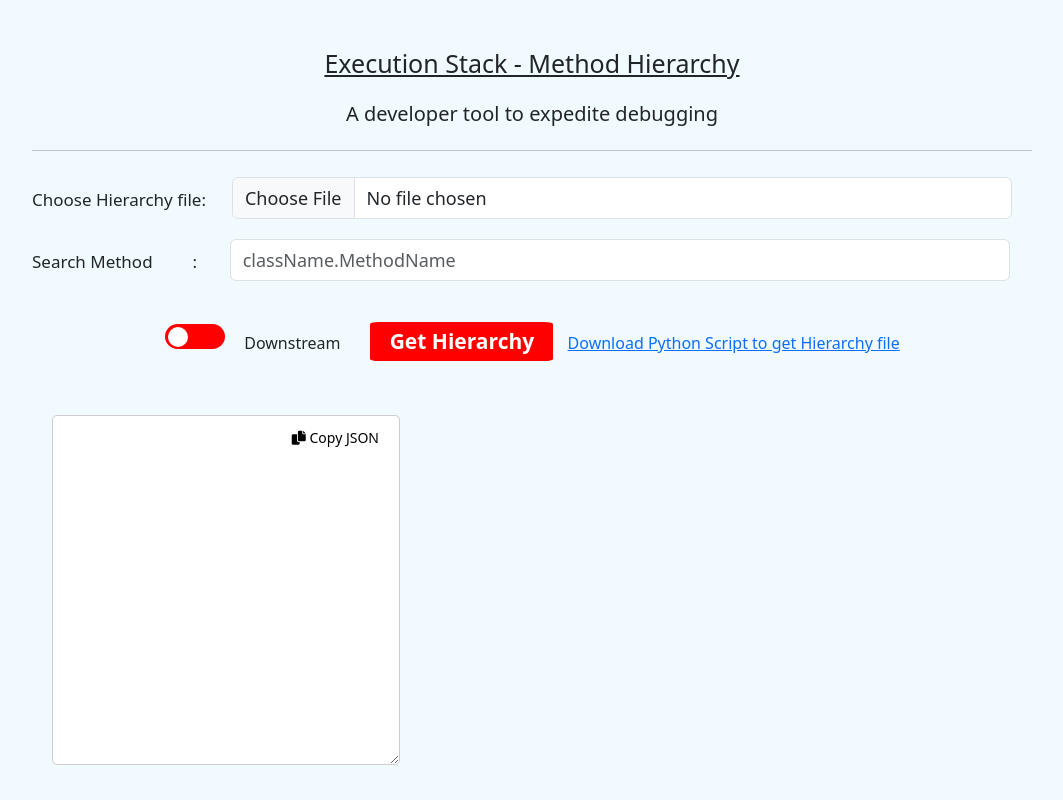
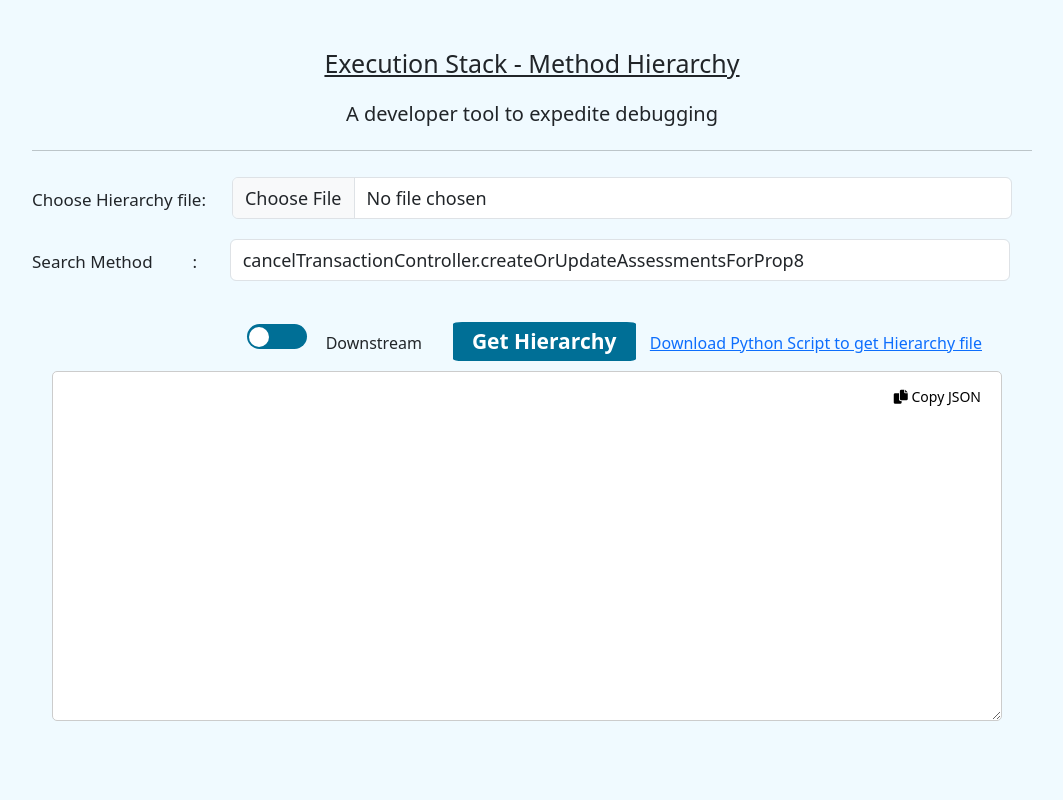
Before and after one commit to karthickeyanHub/ccsfstacktrace.github.io, a plain HTML site: page index.html in a window 1280 px wide. Shown: the whole page, without its empty margins (108-1171 px from the left). Drawn offline with nearby package versions, Linux system fonts and the light colour scheme.

Commit message:
Update index.html

```diff
--- a/index.html
+++ b/index.html
@@ -27,7 +27,7 @@
             margin: 10px;
         }
         .alignTextArea {
-            //width: 100%;
+            width: 95%;
             height: 350px; /* Set a fixed height for the textarea */
         }
         .container {
@@ -35,6 +35,7 @@
         }
         .side-by-side {
             display: flex;
+
             //justify-content: space-between;
         }
         .hierarchy-container, .textarea-container {
@@ -44,7 +45,7 @@
 		  position: relative;
 		  width: 60px;
 		  height: 25px;
-		  background-color: #FF0000;
+		  background-color: #006F96;
 		  border-radius: 50px;
 		  cursor: pointer;
 		  transition: background-color 0.3s;
@@ -62,7 +63,7 @@
 		  transition: transform 0.3s;
 		}
 		.toggle.on {
-		  background-color: #FF0000;
+		  background-color: #006F96;
 		}
 		.toggle.on:before {
 		  transform: translateX(35px);
@@ -119,7 +120,7 @@
 			font-size: 21px;
 			line-height: 37px;
 			margin-top: 15px;
-			background-color: #FF0000;
+			background-color: #006F96;
 			border: none;
 			border-radius: 5%;
 			color:#fff;
@@ -127,15 +128,19 @@
 
 
 		 .textarea-container {
+			width:100%;
             position: relative;
-            width: fit-content;
+            //width: fit-content;
             margin: 20px;
+
         }
 
         /* Styling the textarea */
         textarea {
-            width: 348px;
-            height: 350px;
+
+			font-family: 'Query New', sans-serif;
+           // width: 348px;
+           // height: 350px;
             padding: 10px;
             font-size: 14px;
             border: 1px solid #ccc;
@@ -145,8 +150,8 @@
         /* Styling the copy button */
         .copy-btn {
         position: absolute;
-            top: 1px;
-            right: 10px;
+		top: 10px; /* Adjust the position from the top */
+		right: 6%; /* Adjust the position from the right */
 		border: none;
 		background-color: #fff;
 		padding: 1px;
@@ -197,6 +202,13 @@
 			width: 420;
 			 cursor: pointer;
 		}
+		.alignButton{
+			padding-right:5%;
+			float:right;
+		}
+		.alignTextContent{
+			padding-top:3%;
+		}
     </style>
 </head>
 <body>
@@ -217,10 +229,10 @@
 				CCSF => cancelTransactionController.createOrUpdateAssessmentsForProp8
 				Sanmatio => AppraiserActivityAnnualTriggerHandler.processAppraiserActivities
 				-->
-                <input type="text" id="searchParams" placeholder="className.MethodName" class="form-control inputControle" value="">
+                <input type="text" id="searchParams" placeholder="className.MethodName" class="form-control inputControle" value="cancelTransactionController.createOrUpdateAssessmentsForProp8">
             </div>
         </Center>
-		<center>
+		<div class="alignButton">
 			<div class="side-by-side toggle-wrapper">
 			  <div id="toggle" class="toggle"></div>
 			  <span id="toggleLabel" class="label ">Downstream</span>
@@ -230,18 +242,18 @@
 
 			<a onclick="downloadFile()" class=" pythonButton ">Download Python Script to get Hierarchy file</a>
 
-		</center>
+		</div>
 
-        <div class="side-by-side mt-4">
-            <!-- Textarea Section -->
-            <div class="textarea-container">
-                <textarea  class="alignTextArea" name="message" rows="4" cols="50" id="hierarchyText"></textarea>
-				<button class="copy-btn pythonButton" id="copyButton" onclick="copyTextareaValue()"><i class="fas fa-copy"></i> Copy JSON</button>
-            </div>
+        <div class="alignTextContent mt-4">
 
             <!-- Hierarchy Display Section -->
             <div class="hierarchy-container">
                 <div id="hierarchy" class="hierarchy"></div>
+            </div>
+            <!-- Textarea Section -->
+            <div class="textarea-container">
+                <textarea  class="alignTextArea" name="message" rows="4" cols="50" id="hierarchyText"></textarea>
+				<button class="copy-btn" id="copyButton" onclick="copyTextareaValue()"><i class="fas fa-copy"></i> Copy JSON</button>
             </div>
         </div>
     </div>
```
Lines whose indentation alone changed are shown as unchanged.
